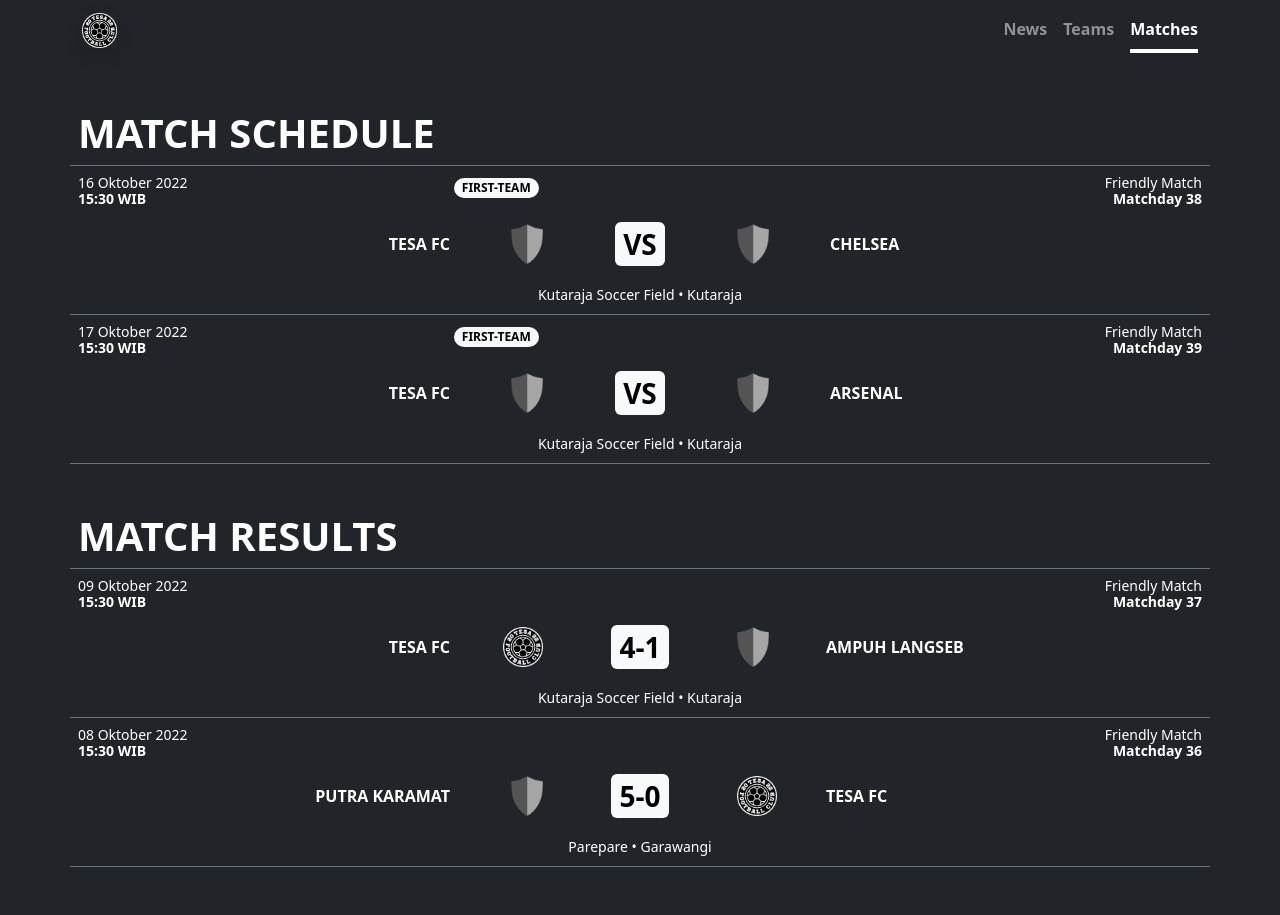
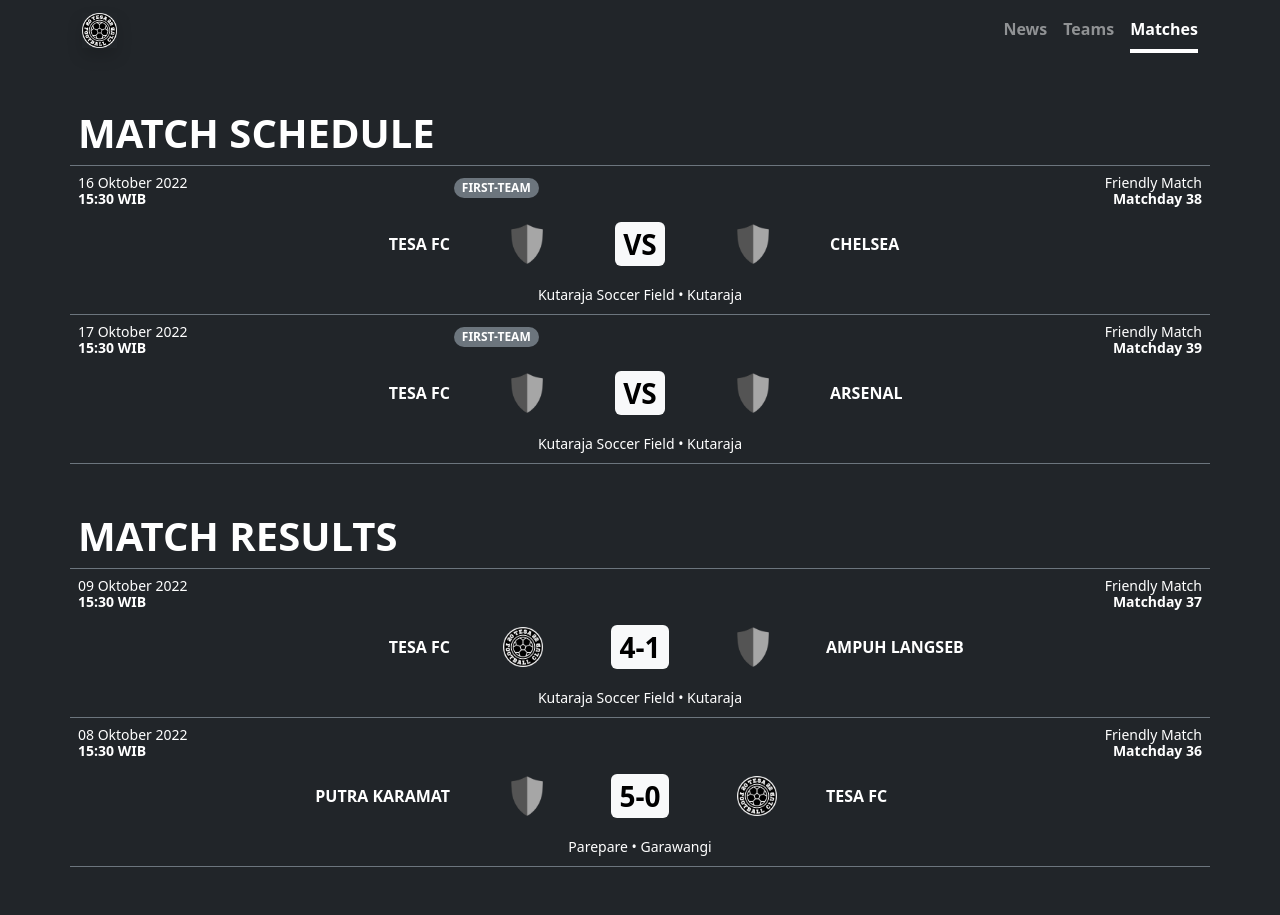
Before and after one commit to tesafc/tesafc.github.io, a Jekyll site: the page built from matches.html, in a window 1280 px wide. Built offline with Jekyll 4.4.1, drawn with Linux system fonts in a browser that asks for light colours.

Commit message:
Update matches.html

```diff
--- a/matches.html
+++ b/matches.html
@@ -16,7 +16,7 @@
               <p class="card-text text-start text-capitalize mb-0 lh-1"><small>{{ match.time }}</small></p>
               <p class="card-text text-start text-uppercase fw-bolder mb-0 lh-1"><small>{{ match.kick-off }}</small></p>
             </div>
-            <div class="col"><small class="badge rounded-pill text-center text-bg-light text-uppercase lh-1">{{ match.team }}</small></div>
+            <div class="col mx-auto"><small class="badge rounded-pill text-center text-bg-secondary text-uppercase lh-1">{{ match.team }}</small></div>
             <div class="col">
               <p class="card-text text-end text-capitalize mb-0 lh-1"><small>{{ match.competition }}</small></p>
               <p class="card-text text-end text-capitalize fw-bolder mb-0 lh-1"><small>{{ match.matchday }}</small></p>
```
